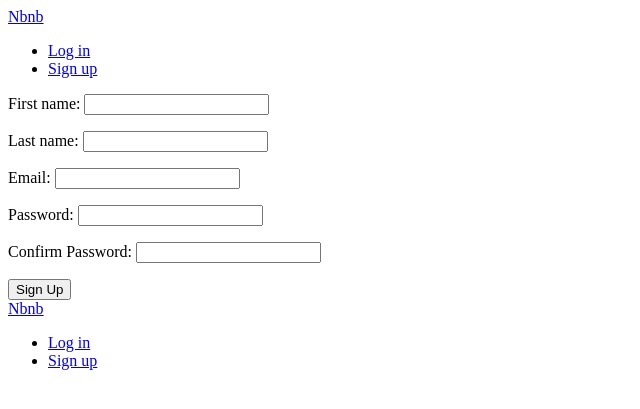
After one commit to wltn39/Django_airbnb, a Django app: page /users/sigup in a window 1280 px wide. The commit adds this page. Shown: the top 409 px of the page, without its empty margins (0-640 px from the left). Run offline with Django 3.2, Linux system fonts and the light colour scheme.

Commit message:
#15.0 Signup Form

```diff
--- a/templates/partials/nav.html
+++ b/templates/partials/nav.html
@@ -1,4 +1,9 @@
 <a href="{% url "core:home" %}">Nbnb</a>
 <ul>
-    <li><a href="{% url "users:login" %}">Login</a></li>
+    {% if user.is_authenticated %}
+        <li><a href="{% url "users:logout" %}">Log out</a></li>
+    {% else %}
+        <li><a href="{% url "users:login" %}">Log in</a></li>
+        <li><a href="{% url "users:signup" %}">Sign up</a></li>
+    {% endif %}
 </ul>
--- /dev/null
+++ b/templates/users/signup.html
@@ -0,0 +1,18 @@
+{% extends "base.html" %}
+
+{% block page_title %}
+    Sign Up
+{% endblock page_title %}
+
+{% block search-bar %}
+{% endblock search-bar %}
+
+{% block content %}
+
+    <form method="POST" action="{% url "users:signup" %}">
+        {% csrf_token %}
+        {{form.as_p}}
+        <button>Sign Up</button>
+    </form>
+
+{% endblock content %}
--- a/users/forms.py
+++ b/users/forms.py
@@ -17,3 +17,28 @@ class LoginForm(forms.Form):
                 self.add_error("password", forms.ValidationError("Password is wrong"))
         except models.User.DoesNotExist:
             self.add_error("email", forms.ValidationError("User does not exist"))
+
+
+class SignUpForm(forms.Form):
+
+    first_name = forms.CharField(max_length=80)
+    last_name = forms.CharField(max_length=80)
+    email = forms.EmailField()
+    password = forms.CharField(widget=forms.PasswordInput)
+    password1 = forms.CharField(widget=forms.PasswordInput, label="Confirm Password")
+
+    def clean_email(self):
+        email = self.cleaned_data.get("email")
+        try:
+            models.User.objects.get(email=email)
+            raise forms.ValidationError("User already exists with that email")
+        except models.User.DoesNotExist:
+            return email
+
+    def clean_password1(self):
+        password = self.cleaned_data.get("password")
+        password1 = self.cleaned_data.get("password1")
+        if password != password1:
+            raise forms.ValidationError("Password confirmation does not match")
+        else:
+            return password
--- a/users/urls.py
+++ b/users/urls.py
@@ -6,4 +6,5 @@ app_name = "users"
 urlpatterns = [
     path("login", views.LoginView.as_view(), name="login"),
     path("logout", views.log_out, name="logout"),
+    path("sigup", views.SignUpView.as_view(), name="signup"),
 ]
--- a/users/views.py
+++ b/users/views.py
@@ -1,11 +1,10 @@
-from django.views import View
 from django.views.generic import FormView
 from django.urls import reverse_lazy
-from django.shortcuts import render, redirect, reverse
+from django.shortcuts import redirect, reverse
 from django.contrib.auth import authenticate, login, logout
 from . import forms
 
-class LoginView(View):
+class LoginView(FormView):
     template_name = "users/login.html"
     form_class = forms.LoginForm
     success_url = reverse_lazy("core:home")
@@ -18,6 +17,12 @@ class LoginView(View):
             login(self.request, user)
         return super().form_valid(form)
 
+
 def log_out(request):
     logout(request)
     return redirect(reverse("core:home"))
+
+class SignUpView(FormView):
+    template_name = "users/signup.html"
+    form_class = forms.SignUpForm
+    success_url = reverse_lazy("core:home")
```
Also changed, not shown: db.sqlite3.
